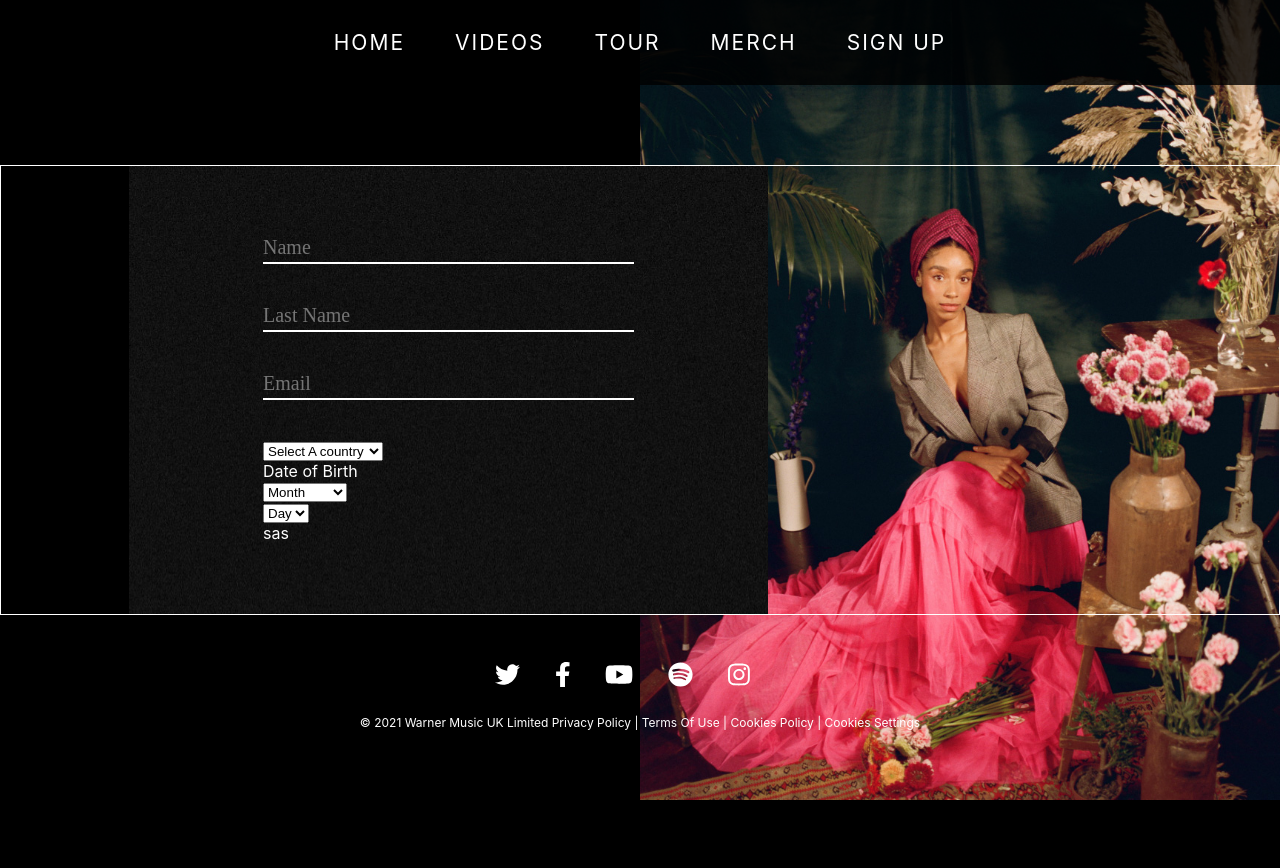
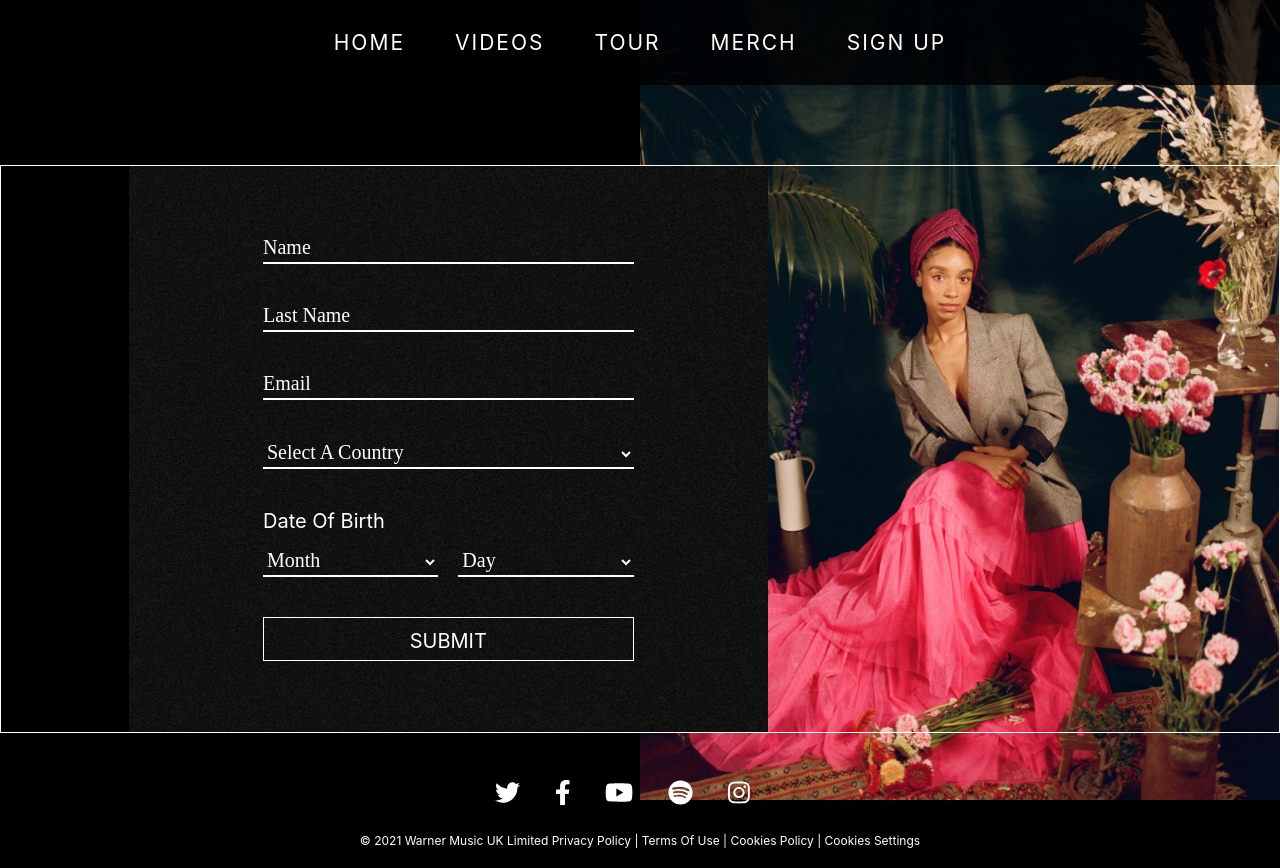
Before and after one commit to brandonporcel/lianne-react, a React (Create React App) app: page /signup in a window 1280 px wide. Before the commit the page ends 800 px from the top, so only its background shows below. Built offline with nearby package versions, Linux system fonts and the light colour scheme.

Commit message:
por alguna razon no estoy pudiendo sacar y poner una clase

```diff
--- a/src/components/Button.js
+++ b/src/components/Button.js
@@ -11,6 +11,7 @@ const Atag = styled.a`
 	transition: all 0.5s ease-in-out;
 	cursor: pointer;
 	text-align: center;
+
 	&:hover {
 		color: var(--black);
 		background-color: var(--white);
--- a/src/components/SignUp.js
+++ b/src/components/SignUp.js
@@ -2,6 +2,9 @@ import React from 'react';
 import styled from 'styled-components';
 import img from '../img';
 import SignUpField from './SignUpField';
+import SignUpSelect from './SignUpSelect';
+import SignUpTerms from './SignUpTerms';
+import Button from './Button';
 const Container = styled.div`
 	border: 1px solid;
 
@@ -31,40 +34,12 @@ export default function SignUp() {
 	return (
 		<Container>
 			<div className="signUpSection">
-				{/* hacer con mail libreria jonmircha */}
 				<form>
 					<SignUpField type="text" placeholder="Name"></SignUpField>
 					<SignUpField type="text" placeholder="Last Name"></SignUpField>
 					<SignUpField type="email" placeholder="Email"></SignUpField>
-					<div className="field-ctn">
-						<select>
-							<option value>Select A country</option>
-							<option value="argentina">argentina</option>
-							<option value="maradoniano">maradoniano</option>
-						</select>
-					</div>
-					<div class="birthday fieldWrap">
-						<label for="birthDate">Date of Birth</label>
-						<div class="dobMonthAndDay">
-							<div class="dobMonth">
-								<select name="dobMonth" id="dobMonth">
-									<option value="">Month</option>
-									<option value="1">January</option>
-									<option value="6">June</option>
-									<option value="12">December</option>
-								</select>
-							</div>
-							<div class="dobDay">
-								<select>
-									<option value="">Day</option>
-									<option value="1">1</option>
-									<option value="15">15</option>
-									<option value="31">31</option>
-								</select>
-							</div>
-						</div>
-					</div>
-					<div className="buttonComponent">sas</div>
+					<SignUpSelect></SignUpSelect>
+					<Button text={'Submit'}></Button>
 				</form>
 			</div>
 			<div className="signUpBackground"></div>
--- a/src/components/SignUpField.js
+++ b/src/components/SignUpField.js
@@ -9,13 +9,16 @@ const FieldCtn = styled.div`
 		width: 100%;
 		padding: 0;
 		border: none;
-		border-bottom: 2px solid #fff;
+		border-bottom: 2px solid var(--white);
 		font-size: 20px;
 		font-family: 'Charter ITC W01';
 		font-weight: 400;
-		color: #fff;
+		color: var(--white);
 		outline: none;
 		padding-bottom: 3px;
+		&::placeholder {
+			color: var(--white);
+		}
 	}
 `;
 export default function SignUpField({ type, placeholder, tag }) {
--- /dev/null
+++ b/src/components/SignUpSelect.js
@@ -0,0 +1,68 @@
+import React from 'react';
+import styled from 'styled-components';
+const DobCtn = styled.div`
+	.fieldCtn {
+		padding-bottom: 40px;
+		label {
+			display: block;
+			text-align: left;
+			font-size: 20px;
+			padding-bottom: 15px;
+		}
+		.dobMonthAndDay {
+			display: grid;
+			grid-template-columns: repeat(2, 1fr);
+			gap: 20px;
+		}
+	}
+
+	input,
+	select {
+		background: transparent;
+		display: block;
+		width: 100%;
+		padding: 0;
+		border: none;
+		border-bottom: 2px solid #fff;
+		font-size: 20px;
+		font-family: 'Charter ITC W01';
+		font-weight: 400;
+		color: #fff;
+		outline: none;
+		padding-bottom: 3px;
+	}
+`;
+export default function SignUpSelect() {
+	return (
+		<DobCtn>
+			<div className="fieldCtn">
+				<select name="country">
+					<option value>Select A Country</option>
+					<option value="argentina">Argentina el mas grande</option>
+					<option value="maradonia">Maradonia</option>
+				</select>
+			</div>
+			<div className="fieldCtn">
+				<label htmlFor="/">Date Of Birth</label>
+				<div className="dobMonthAndDay">
+					<div>
+						<select name="dobMonth">
+							<option value="">Month</option>
+							<option value="1">January</option>
+							<option value="6">June</option>
+							<option value="12">December</option>
+						</select>
+					</div>
+					<div>
+						<select name="dobMonth">
+							<option value="">Day</option>
+							<option value="1">1</option>
+							<option value="15">15</option>
+							<option value="31">31</option>
+						</select>
+					</div>
+				</div>
+			</div>
+		</DobCtn>
+	);
+}
--- /dev/null
+++ b/src/components/SignUpTerms.js
@@ -0,0 +1,54 @@
+import React, { useEffect, useState } from 'react';
+import styled from 'styled-components';
+const TermsCtn = styled.div`
+	padding: 20px 0 0;
+	font-size: 12px;
+	span {
+		transition: all 0.5s ease-in-out;
+		cursor: pointer;
+		&:hover {
+			color: var(--secondary-color);
+		}
+	}
+`;
+export default function SignUpTerms() {
+	const [display, setDisplay] = useState(false);
+	const a = () => {
+		if (display === false) {
+			document.querySelector('.terms').addEventListener('click', () => {
+				document.querySelector('.terms-message').classList.remove('none');
+			});
+			setDisplay(true);
+		} else {
+			document.querySelector('.terms').addEventListener('click', () => {
+				document.querySelector('.terms-message').classList.add('none');
+			});
+			setDisplay(false);
+		}
+	};
+	useEffect(() => {
+		a();
+	}, [display]);
+	return (
+		<TermsCtn>
+			<span class="terms">Terms</span>
+			<p class="terms-message none">
+				By submitting my information, I agree to receive personalized updates
+				and marketing messages about Lianne&nbsp;La&nbsp;Havas, based on my
+				information, interests, activities, website visits and device data and
+				in accordance with the{' '}
+				<a
+					href="http://wminewmedia.com/privacy/"
+					target="_blank"
+					class="external-link"
+					rel="noreferrer"
+					title="Follow link"
+				>
+					Privacy&nbsp;Policy
+				</a>
+				. I understand that I can opt-out at any time by emailing{' '}
+				<a href="mailto:privacypolicy@wmg.com">privacypolicy@wmg.com</a>.
+			</p>
+		</TermsCtn>
+	);
+}
--- a/src/index.css
+++ b/src/index.css
@@ -29,3 +29,6 @@ img {
 	width: 100%;
 	height: auto;
 }
+.none {
+	display: none;
+}
```
